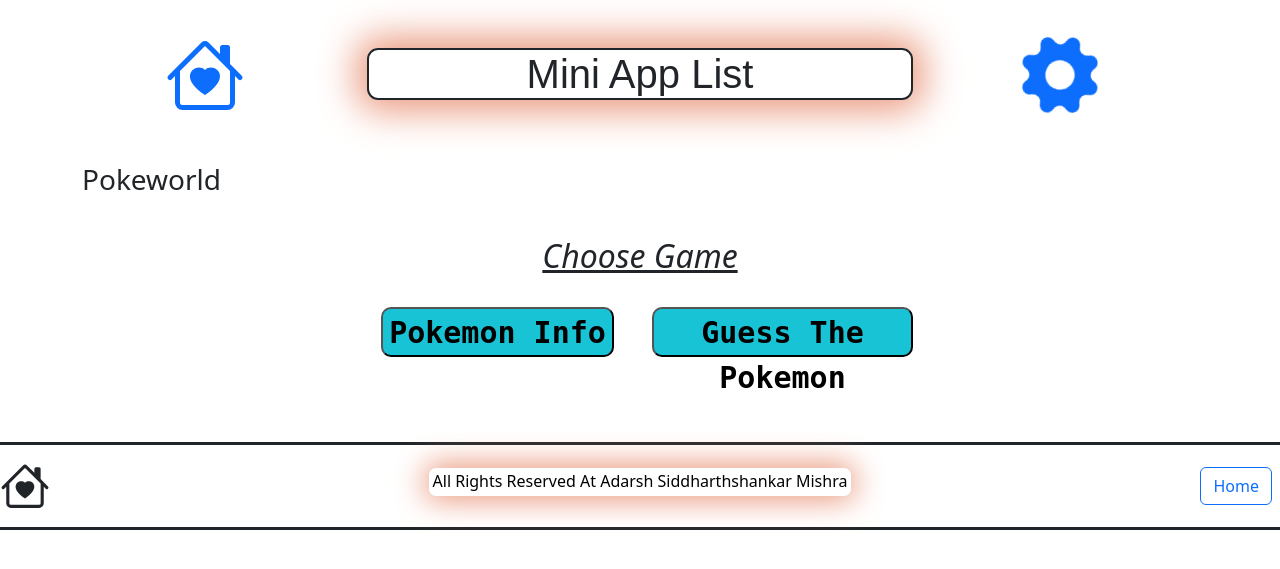
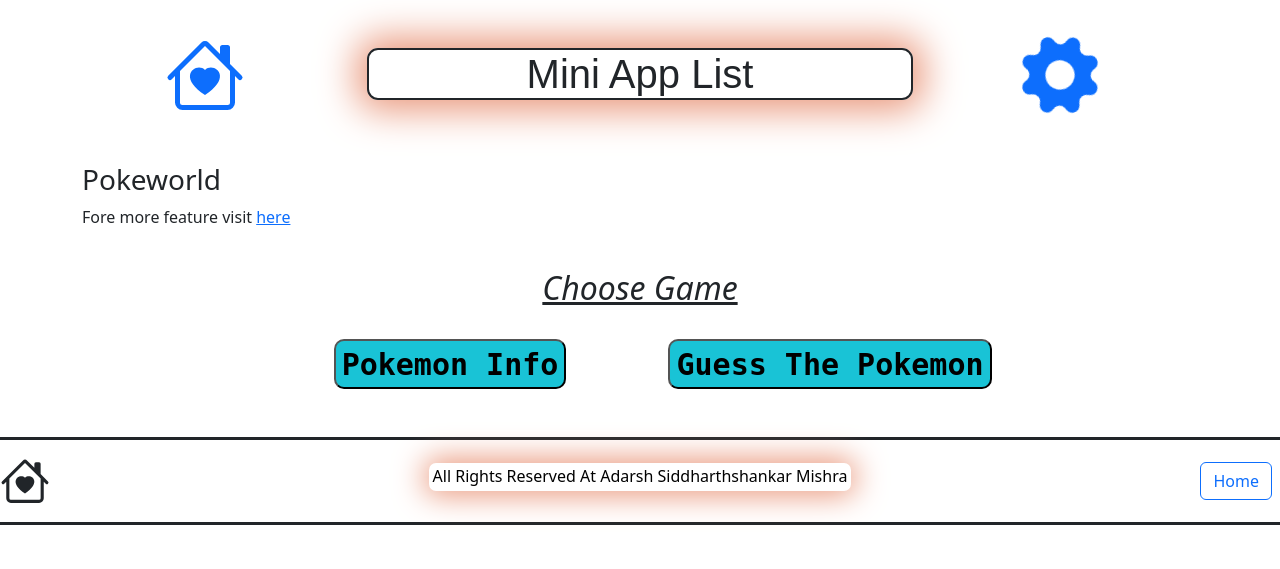
Before and after one commit to adarshM84/miniapplist, a PHP site: page /pokeworld.php in a window 1280 px wide. Shown: the top 569 px of the page. Run offline with PHP 8.4, Linux system fonts and the light colour scheme.

Commit message:
Add files via upload

```diff
--- a/alienworld.php
+++ b/alienworld.php
@@ -14,8 +14,8 @@
                     </svg>Back
                 </button>
             </div>
-            <div class="col-md-3 mt-3 text-center" id="oneOption"><button class="first" onclick="gameType('info')">Alien Info</button></div>
-            <div class="col-md-3 mt-3 text-center" id="twoOption"><button class="first" onclick="gameType('guess')">Guess The Aliens</button></div>
+            <div class="col-md-4 mt-3 text-center" id="oneOption"><button class="first" onclick="gameType('info')">Alien Info</button></div>
+            <div class="col-md-4 mt-3 text-center" id="twoOption"><button class="first" onclick="gameType('guess')">Guess The Aliens</button></div>
     </div>
     <div class="row mb-5 justify-content-center" id="gussGame" hidden>
 
--- a/calculator.php
+++ b/calculator.php
@@ -40,7 +40,7 @@
                 </tr>
                 <tr>
                     <td class="calculatorNumber" onclick="addInFrontOfNumber()">+/-</td>
-                    <td>0</td>
+                    <td class="calculatorNumber" onclick="addIntoNumber(this.innerHTML)">0</td>
                     <td class="calculatorNumber" onclick="addIntoNumber(this.innerHTML)">.</td>
                     <td class="equalOperator" onclick="calculateAns()">=</td>
                 </tr>
--- a/pokeworld.php
+++ b/pokeworld.php
@@ -4,6 +4,7 @@
 <!-- Note that by  we are present inside body with div class container since we include header and footer -->
 <div class="mt-5">
     <h3 id="gameTitle">Pokeworld</h3>
+    <p>Fore more feature visit <a href="https://mypokeworld.netlify.app/" target="_blank">here</a></p>
     <div class="row justify-content-center mt-4">
         <h2 class="text-center mb-3 mt-3" id="chooseTitle"><u><i>Choose Game</i></u></h1>
             <div class="col-md-3 mt-3 text-center" id="backOption" hidden>
@@ -13,8 +14,8 @@
                     </svg>Back
                 </button>
             </div>
-            <div class="col-md-3 mt-3 text-center" id="oneOption"><button class="first" onclick="gameType('info')">Pokemon Info</button></div>
-            <div class="col-md-3 mt-3 text-center" id="twoOption"><button class="first" onclick="gameType('guess')">Guess The Pokemon</button></div>
+            <div class="col-md-4 mt-3 text-center" id="oneOption"><button class="first" onclick="gameType('info')">Pokemon Info</button></div>
+            <div class="col-md-4 mt-3 text-center" id="twoOption"><button class="first" onclick="gameType('guess')">Guess The Pokemon</button></div>
     </div>
     <!-- guess level -->
     <div id="gameLevelDiv" hidden>
@@ -70,8 +71,8 @@
                 <!-- card body -->
                 <div class="card-body">
                     <div id="contentName" class="row justify-content-center" hidden></div>
-                    <h2 class="text-success text-center mt-3 text-nowrap" id="winMessage" hidden>You Guessed It !!!<span class="text-warning mx-4 next" onclick="playAgainGuess('continue')">Next >></span></h2>
-                    <h2 class="text-danger text-center mt-3" id="tryMessage" hidden>Try again.</h2>
+                    <h5 class="text-success text-center mt-3 text-nowrap" id="winMessage" hidden>You Guessed It !!!<span class="text-warning mx-4 next" onclick="playAgainGuess('continue')">Next >></span></h5>
+                    <h5 class="text-danger text-center mt-3" id="tryMessage" hidden>Try again.</h5>
                     <h5 class="card-title" id="pokeMessage">Loading Please Wait...</h5>
                     <div id="learnMore" hidden>
                         <a href="commingsoon.php" class="btn btn-primary playButton">
@@ -85,7 +86,7 @@
         </div>
     </div>
     <div class="row justify-content-center" id="pokemonInfoLevel" hidden>
-        <div class="col-md-3 mt-5 mb-5">
+        <div class="col-md-4 mt-5 mb-5">
             <ul class="nav nav-pills mb-4 w-100" id="pillNav" role="tablist">
                 <li class="nav-item" role="presentation">
                     <button class="nav-link active" id="home-tab" data-bs-toggle="tab" type="button" role="tab" aria-selected="true" onclick="loaddPokemonInfo('EASY')">Easy</button>
```
Also changed, not shown: index.php (+0 -7 lines).
